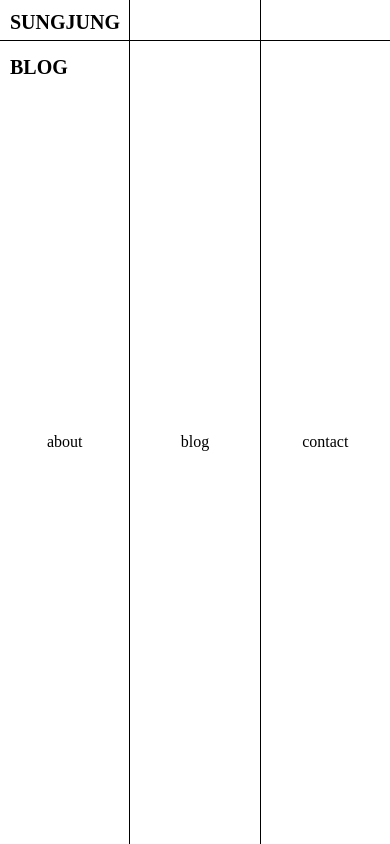
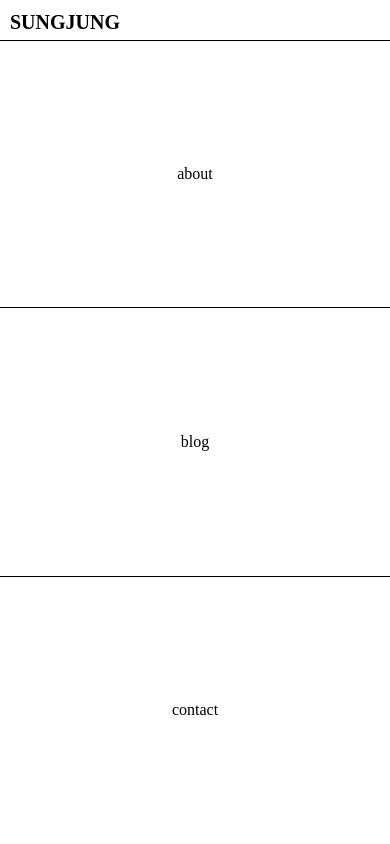
Before and after one commit to toysmoon/notion-blog, a Next.js app: page / in a window 390 px wide. Built offline with nearby package versions, Linux system fonts and the light colour scheme.

Commit message:
Feat: main page

```diff
--- a/src/components/header.tsx
+++ b/src/components/header.tsx
@@ -48,10 +48,8 @@ export default ({ titlePre = '' }) => {
       </Head>
       <StyledNavigation>
         <Link href="/">
-          <li>SUNGJUNG BLOG</li>
+          <li>SUNGJUNG</li>
         </Link>
-        <li></li>
-        <li></li>
       </StyledNavigation>
     </StyledHedaer>
   )
--- a/src/containers/Blog/style.ts
+++ b/src/containers/Blog/style.ts
@@ -10,6 +10,7 @@ export const StyledContent = styled.div`
   flex: 2;
   border-left: solid 1px;
   border-right: solid 1px white;
+  border-top: solid 1px black;
 `
 
 export const StyledWrapper = styled.div`
--- /dev/null
+++ b/src/lib/hooks/index.ts
@@ -0,0 +1,3 @@
+import useMobileDetect from './useMobileDetect'
+
+export { useMobileDetect }
--- a/src/pages/blog/index.tsx
+++ b/src/pages/blog/index.tsx
@@ -3,6 +3,7 @@ import Router from 'next/router'
 import Header from '../../components/header'
 import { useEffect } from 'react'
 import styled from 'styled-components'
+import { useMobileDetect } from '../../lib/hooks'
 
 const StyledNoPostWrapper = styled.div`
   height: 100%;
@@ -13,8 +14,9 @@ const StyledNoPostWrapper = styled.div`
 `
 
 const Blog = ({ posts }) => {
+  const device = useMobileDetect()
   useEffect(() => {
-    if (posts.length > 0) {
+    if (posts.length > 0 && device.isDesktop) {
       const slug = posts[0]
       Router.push(`/blog/${slug}`)
     }
--- a/src/pages/index.tsx
+++ b/src/pages/index.tsx
@@ -16,8 +16,13 @@ const navItems: { label: string; page: string }[] = [
 
 const StyledNavigation = styled.ul`
   display: flex;
-  height: calc(100vh - 40px);
-  li {
+  height: calc(100% - 40px);
+  @media (max-width: 768px) {
+    flex-direction: column;
+  }
+`
+
+const StyledList = styled.li`
   flex: 1;
   display: flex;
   flex-direction: column;
@@ -27,9 +32,17 @@ const StyledNavigation = styled.ul`
   :hover {
     text-decoration: underline;
   }
+  @media (max-width: 768px) {
+    border-bottom: solid 1px;
+    :last-child {
+      border-bottom: none;
     }
-  li + li {
+  }
+  @media (min-width: 769px) {
     border-left: solid 1px;
+    :first-child {
+      border-left: none;
+    }
   }
 `
 
@@ -40,7 +53,7 @@ const Index: NextPage<IndexProps> = () => {
       <StyledNavigation>
         {navItems.map(({ label, page }) => (
           <Link href={page}>
-            <li key={label}>{label}</li>
+            <StyledList key={label}>{label}</StyledList>
           </Link>
         ))}
       </StyledNavigation>
--- a/src/styles/globalStyles.ts
+++ b/src/styles/globalStyles.ts
@@ -4,9 +4,13 @@ import { createGlobalStyle } from 'styled-components'
 const GlobalStyle = createGlobalStyle`
   ${reset}
   body {
-    height: 100vh;
+    position: fixed;
+    top: 0;
+    bottom: 0;
+    left: 0;
+    right: 0;
     div#__next {
-      height: 100vh;
+      height: 100%;
     }
   }
 `
```
Also changed, not shown: src/lib/hooks/useMobileDetect.ts (added, +29 -0 lines). Lines whose indentation alone changed are shown as unchanged.
